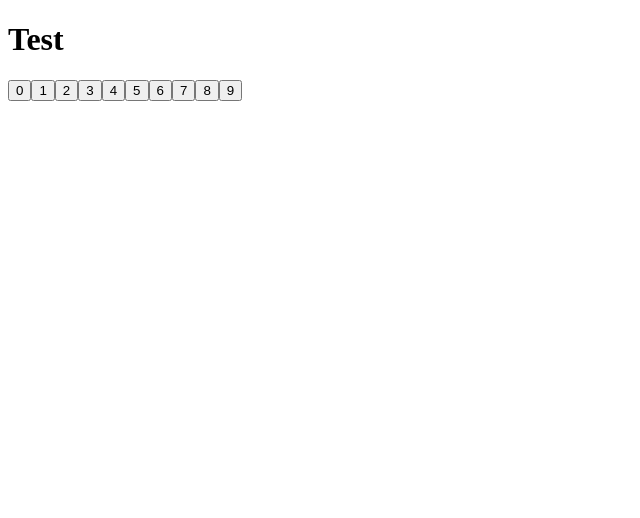
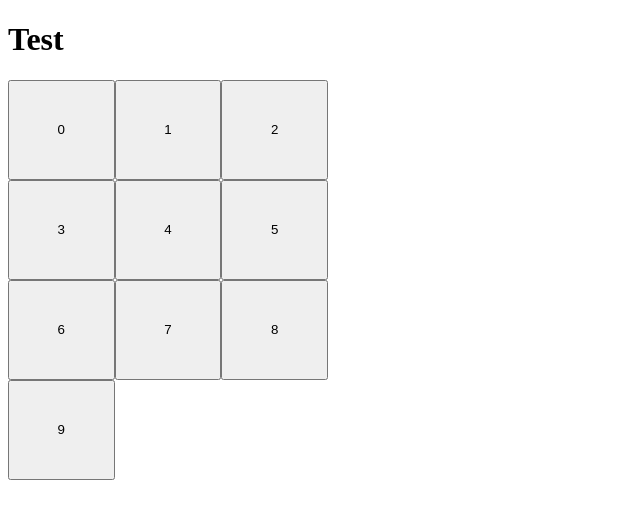
Before and after one commit to popoxta/evil-calculator, a React (Vite) app: page / in a window 1280 px wide. Shown: the top 518 px of the page, without its empty margins (0-640 px from the left). Built offline with nearby package versions, Linux system fonts and the light colour scheme.

Commit message:
Add grid button display

```diff
--- a/src/assets/Calculator.tsx
+++ b/src/assets/Calculator.tsx
@@ -7,7 +7,7 @@ export default function Calculator(){
 
     const buttons = (): ReactElement[] => {
         return new Array(10).fill(0).map((el : number, i : number): ReactElement => {
-            return <button key={`btn-${i}`} id={`btn-${i}`}>{i}</button>
+            return <button key={`btn-${i}`} className={'calculator-btn'} id={`btn-${i}`}>{i}</button>
         })
     }
 
--- a/src/index.css
+++ b/src/index.css
@@ -0,0 +1,9 @@
+
+
+.calculator-buttons {
+    display: grid;
+    grid-template-columns: 1fr 1fr 1fr;
+    grid-template-rows: 1fr 1fr 1fr 1fr;
+    max-width: 20rem;
+    height: 25rem;
+}
```
